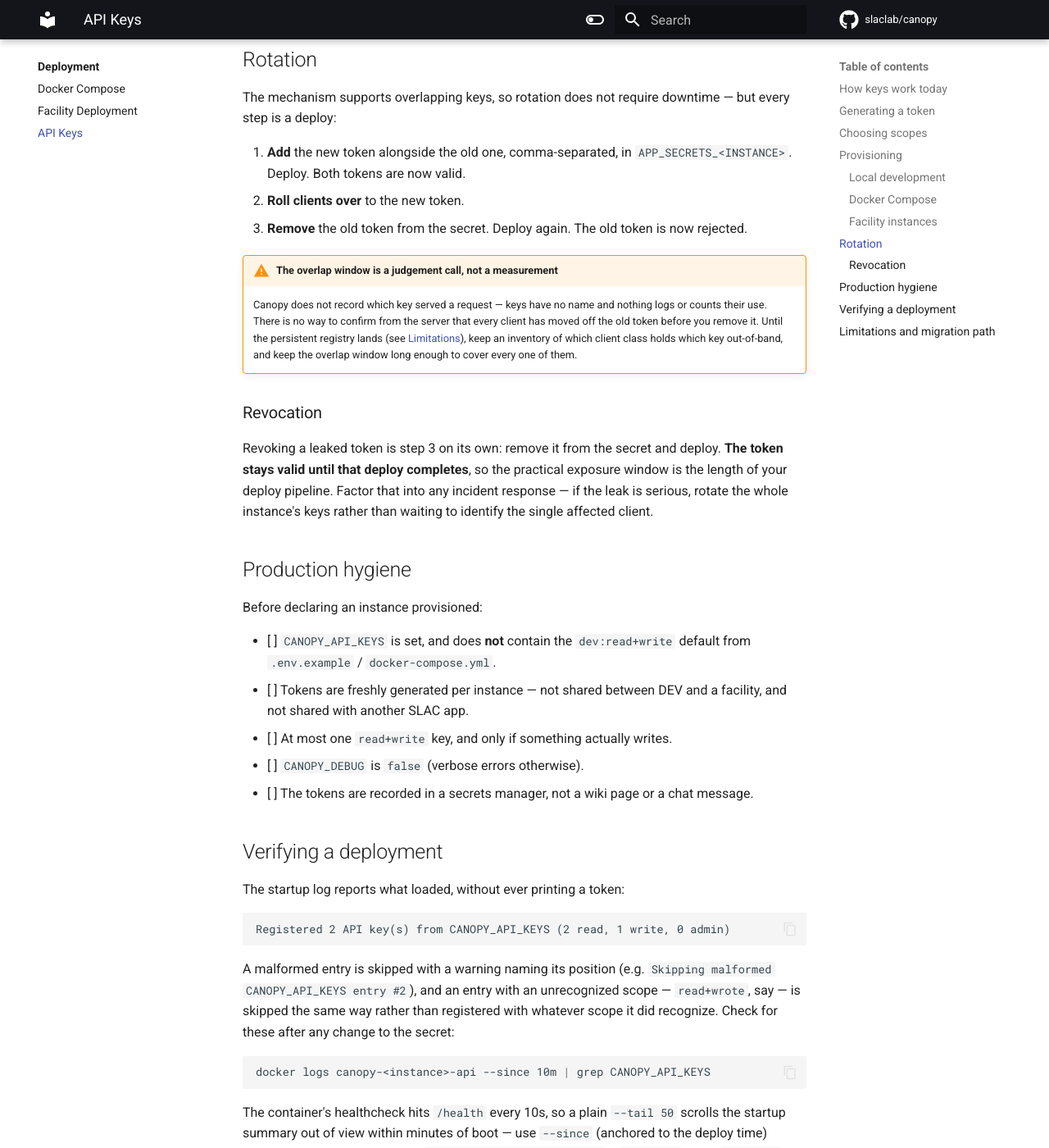
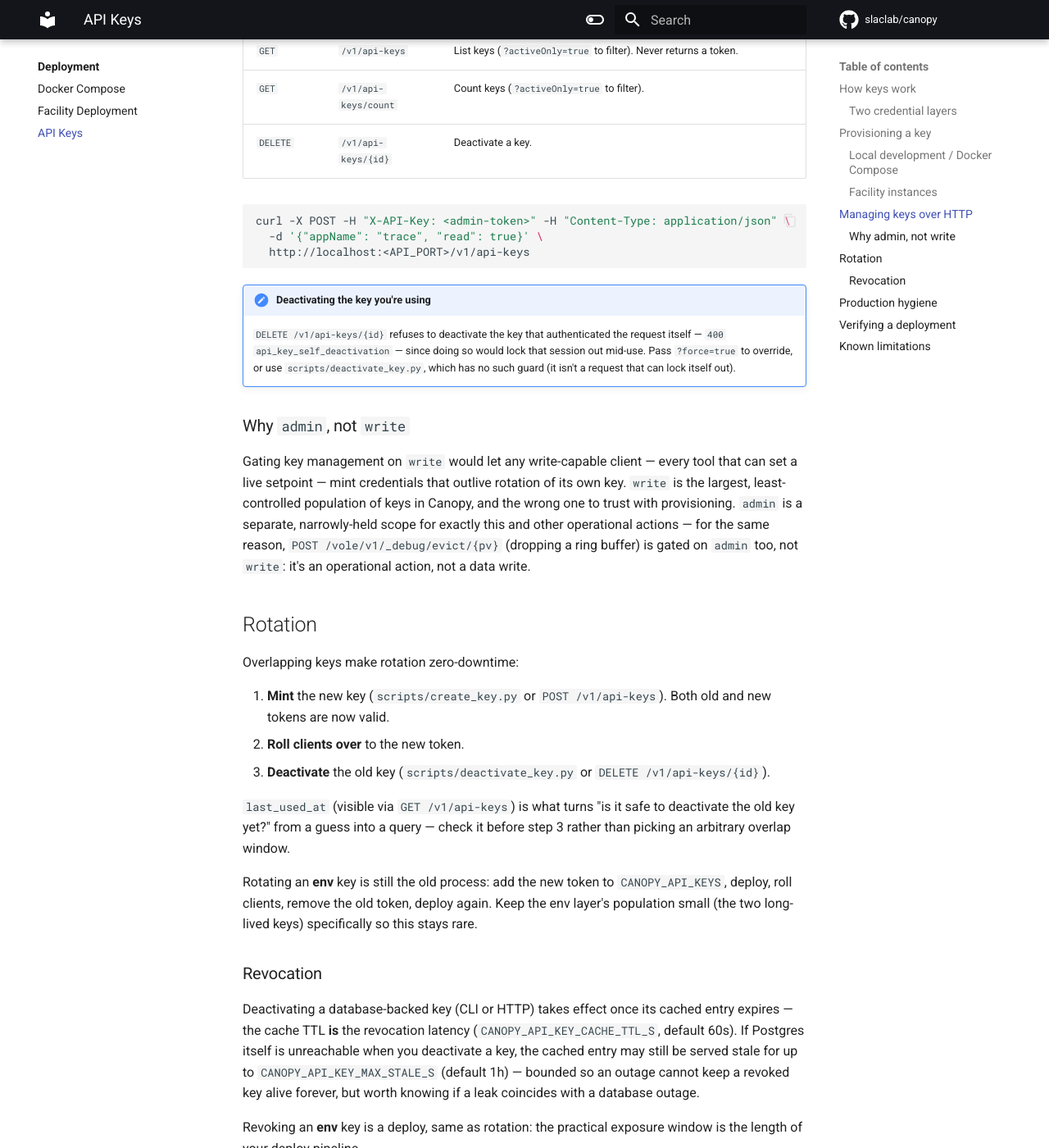
Before and after one commit to slaclab/canopy, an MkDocs documentation site: the page built from docs/deployment/api-keys.md, in a window 1280 px wide and 1400 px high, scrolled down 2630 px. Shown: the whole window at 82% size. Built offline with MkDocs 1.6.1 and Material for MkDocs 9.7.7, drawn with Linux system fonts in a browser that asks for light colours; comment, search, counter and statistics services are not loaded; some of the changed text lies outside the part shown.

Commit message:
Update tests & docs to account for admin access and api-keys routes

````diff
--- a/docs/deployment/api-keys.md
+++ b/docs/deployment/api-keys.md
@@ -1,164 +1,199 @@
 # API keys
 
 Every data endpoint in Canopy is gated by an API key. This page is the
-operator's runbook: how to generate keys, how to get them into a deployed
-instance, and how to rotate or revoke one.
+operator's runbook: how to mint, list, and revoke keys, and how the two
+credential layers behind the scenes fit together.
 
-## How keys work today
+## How keys work
 
-Keys are defined entirely by one environment variable:
+Every key carries three independent scopes:
+
+- **`read`** — GET requests and WebSocket connections.
+- **`write`** — endpoints that change something: setting a PV, saving a
+  snapshot, storing a config.
+- **`admin`** — key management (this page's own HTTP surface) and other
+  operational-not-data actions, such as dropping a Vole ring buffer.
+
+`admin` is **orthogonal**, not a level above `read`/`write` — an admin key that
+cannot itself read a PV is a better credential for a provisioning tool than one
+that can do everything. A `write` key cannot mint or revoke keys; only `admin`
+can.
+
+Clients send the token in the `X-API-Key` header. WebSocket endpoints also
+accept `?api_key=<token>` for browsers that cannot set headers on a WebSocket
+handshake — that parameter exists purely as a compatibility workaround and is
+not a convention to extend to other endpoints.
+
+### Two credential layers
+
+Keys resolve from two places, checked in order:
+
+1. **Env (`CANOPY_API_KEYS`)** — a small, long-lived, statically-stable set.
+   Parsed once at startup, so it keeps working even if Postgres is completely
+   unreachable, including on a cold start when there is nothing cached yet.
+   Checked first, so the highest-volume credential in the system — the read
+   key baked into every display — never makes a database round trip.
+2. **Database** — every other key: per-tool, per-user, and CI keys, and any
+   `write` key. Minted and revoked without a deploy, cached briefly for
+   latency, with revocation therefore not quite instant (see
+   [Revocation](#revocation)).
+
+A deployment's env layer typically holds exactly two keys — one `read` key for
+displays, one `admin` key for ops — and manages everything else in the
+database. The env key is not an emergency-only credential: because the display
+key ends up inlined into a public JS bundle at build time (via react-trace's
+`.env`), it was never going to be a fast-revocation secret regardless of where
+it lived, so it's simplest to keep it as a permanent, statically-stable floor
+rather than a special break-glass case.
+
+!!! warning "Unset means locked, not open"
+    If both layers are empty, no keys exist and every gated endpoint returns
+    `401`. Startup logs the loaded env count — see [Verifying](#verifying-a-deployment).
+
+!!! note "Running without a database"
+    An env key works with no Postgres at all. An **unknown** token, however,
+    falls through to the database registry, so with no database reachable it
+    returns `503` `key_store_unavailable` rather than `401` — the store
+    genuinely cannot say whether the token is valid.
+
+## Provisioning a key
+
+### Local development / Docker Compose
+
+`.env` / `docker/.env` carry `CANOPY_API_KEYS`; `docker-compose.yml` defaults it
+to `dev:read+write` when unset. Fine for a laptop, never for a shared host.
+Everything else — the working set of keys for local testing — is easiest to
+manage through the CLI once `CANOPY_DATABASE_URL` points somewhere real:
 
 ```bash
-CANOPY_API_KEYS="<token>:<scope>[+<scope>][,<token>:<scope>...]"
+# Mint. -r/-w/-a add scopes; at least one is required.
+uv run python scripts/create_key.py trace -r
+uv run python scripts/create_key.py operator-tools -r -w
+uv run python scripts/create_key.py ops-cli -a
+
+# List (add -a for active-only).
+uv run python scripts/list_keys.py
+
+# Revoke.
+uv run python scripts/deactivate_key.py <key-id>
 ```
 
-- Scopes are `read` and `write`. `read` covers everything that doesn't change
-  state — GET requests, WebSocket connections, and the POST-based conversion
-  and validation endpoints (converter, fox, beaver) that compute a result
-  without persisting anything. `write` covers the endpoints that change
-  something — setting a PV, saving a snapshot, storing a config.
-- Clients send the token in the `X-API-Key` header. WebSocket endpoints also
-  accept `?api_key=<token>` for clients that cannot set headers.
-- The variable is parsed **once, at process startup**, into an in-memory
-  registry. There is no API, no CLI, and no database table for keys.
-
-That last point drives everything below: **adding, rotating, or revoking a key
-is a configuration change plus a restart.** For a facility instance that means
-editing a GitHub secret and re-running the deploy workflow.
-
-!!! warning "Unset means locked, not open"
-    If `CANOPY_API_KEYS` is empty or unset and the database registry holds no
-    keys, no keys exist and every gated endpoint returns `401`. The failure mode
-    is closed, but it is quiet — see [Verifying](#verifying-a-deployment) for how
-    to confirm keys actually loaded.
-
-!!! note "Running without a database"
-    Env keys are resolved before the database is consulted, so a valid env key
-    works with no Postgres at all. An **unknown** token, however, falls through to
-    the database registry, so with no database reachable it returns `503`
-    `key_store_unavailable` rather than `401` — the store genuinely cannot say
-    whether the token is valid.
-
-## Generating a token
-
-Tokens are opaque strings; Canopy never parses them. Use a long random value:
-
-```bash
-python -c "import secrets; print(secrets.token_urlsafe(32))"
-```
-
-Do not hand-write tokens, reuse a token across instances, or reuse one across
-client classes.
-
-## Choosing scopes
-
-Issue one key per **client class**, with the minimum scope it needs:
-
-| Client class | Scope | Rationale |
-|--------------|-------|-----------|
-| Read-only displays, dashboards, plots | `read` | Never writes; a leak cannot move the machine |
-| Operator tools that set PVs or save snapshots | `read+write` | Needs both |
-| CI, smoke tests, monitoring probes | `read` | Should not be able to write |
-
-`write` on a facility instance means putting setpoints on a live accelerator.
-Treat a `read+write` token as machine-control credentials, and prefer minting a
-second `read` key over widening an existing one.
-
-## Provisioning
-
-### Local development
-
-Put the key in your `.env` (gitignored) or pass it inline:
-
-```bash
-CANOPY_API_KEYS="dev:read+write" uv run uvicorn canopy.main:app
-```
-
-### Docker Compose
-
-`docker/.env` carries `CANOPY_API_KEYS`; `docker-compose.yml` defaults it to
-`dev:read+write` when unset. Fine for a laptop, never for a shared host.
+`create_key.py` prints the plaintext token once — it is not recoverable, only
+its hash is stored. These scripts talk to the database directly, so they work
+with only `CANOPY_DATABASE_URL` set: no existing key is needed to bootstrap the
+first one, which is what makes them the right tool for a fresh instance.
 
 ### Facility instances
 
-Keys live in the per-instance `APP_SECRETS_<INSTANCE>` GitHub secret, which is
-the only source of the deployed app's environment (see
-[facility deployment](facilities.md#prerequisite-app_secrets_instance-github-secrets)).
-`CANOPY_API_KEYS` belongs in the `_shared` block, which applies to whichever
-facility block that instance uses. Each instance has its own secret, so every
-instance gets its own distinct tokens:
+The env layer's two long-lived keys still live in the per-instance
+`APP_SECRETS_<INSTANCE>` GitHub secret's `_shared` block (see
+[facility deployment](facilities.md#prerequisite-app_secrets_instance-github-secrets)):
 
 ```json
 {
   "_shared": {
-    "CANOPY_API_KEYS": "<read-write-token>:read+write,<read-only-token>:read"
+    "CANOPY_API_KEYS": "<display-read-token>:read,<ops-admin-token>:admin"
   }
 }
 ```
 
-Then: Actions --> `Deploy` --> pick the instance --> run. Keys take effect when
-the container restarts.
+Everything else for that instance — per-tool keys, CI keys — is minted with
+the CLI against the instance's database, not through the secret. Rotating an
+env key is still a deploy; rotating anything else is a CLI call.
 
-Two constraints inherited from the deploy pipeline:
+## Managing keys over HTTP
 
-- The value must be **single line** — each key of the secret becomes one
-  `KEY=value` line in the app's `.env`.
-- The deploy workflow log-masks every string value longer than 4 characters, so
-  a properly long token will not appear in the deploy logs.
+The same operations are available at `/v1/api-keys` on the parent app, gated on
+`admin` (never `write` — see [Scope design](#why-admin-not-write) below):
+
+| Method | Path | Purpose |
+|--------|------|---------|
+| `POST` | `/v1/api-keys` | Mint a key. Body: `appName`, and any of `read`/`write`/`admin`. Returns the plaintext `token` once. |
+| `GET` | `/v1/api-keys` | List keys (`?activeOnly=true` to filter). Never returns a token. |
+| `GET` | `/v1/api-keys/count` | Count keys (`?activeOnly=true` to filter). |
+| `DELETE` | `/v1/api-keys/{id}` | Deactivate a key. |
+
+```bash
+curl -X POST -H "X-API-Key: <admin-token>" -H "Content-Type: application/json" \
+  -d '{"appName": "trace", "read": true}' \
+  http://localhost:<API_PORT>/v1/api-keys
+```
+
+!!! note "Deactivating the key you're using"
+    `DELETE /v1/api-keys/{id}` refuses to deactivate the key that authenticated
+    the request itself — `400` `api_key_self_deactivation` — since doing so
+    would lock that session out mid-use. Pass `?force=true` to override, or use
+    `scripts/deactivate_key.py`, which has no such guard (it isn't a request
+    that can lock itself out).
+
+### Why `admin`, not `write`
+
+Gating key management on `write` would let any write-capable client — every
+tool that can set a live setpoint — mint credentials that outlive rotation of
+its own key. `write` is the largest, least-controlled population of keys in
+Canopy, and the wrong one to trust with provisioning. `admin` is a separate,
+narrowly-held scope for exactly this and other operational actions — for the
+same reason, `POST /vole/v1/_debug/evict/{pv}` (dropping a ring buffer) is
+gated on `admin` too, not `write`: it's an operational action, not a data
+write.
 
 ## Rotation
 
-The mechanism supports overlapping keys, so rotation does not require downtime —
-but every step is a deploy:
+Overlapping keys make rotation zero-downtime:
 
-1. **Add** the new token alongside the old one, comma-separated, in
-   `APP_SECRETS_<INSTANCE>`. Deploy. Both tokens are now valid.
+1. **Mint** the new key (`scripts/create_key.py` or `POST /v1/api-keys`). Both
+   old and new tokens are now valid.
 2. **Roll clients over** to the new token.
-3. **Remove** the old token from the secret. Deploy again. The old token is now
-   rejected.
+3. **Deactivate** the old key (`scripts/deactivate_key.py` or
+   `DELETE /v1/api-keys/{id}`).
 
-!!! warning "The overlap window is a judgement call, not a measurement"
-    Canopy does not record which key served a request — keys have no name and
-    nothing logs or counts their use. There is no way to confirm from the server
-    that every client has moved off the old token before you remove it. Until
-    the persistent registry lands (see [Limitations](#limitations-and-migration-path)),
-    keep an inventory of which client class holds which key out-of-band, and
-    keep the overlap window long enough to cover every one of them.
+`last_used_at` (visible via `GET /v1/api-keys`) is what turns "is it safe to
+deactivate the old key yet?" from a guess into a query — check it before step 3
+rather than picking an arbitrary overlap window.
+
+Rotating an **env** key is still the old process: add the new token to
+`CANOPY_API_KEYS`, deploy, roll clients, remove the old token, deploy again.
+Keep the env layer's population small (the two long-lived keys) specifically
+so this stays rare.
 
 ### Revocation
 
-Revoking a leaked token is step 3 on its own: remove it from the secret and
-deploy. **The token stays valid until that deploy completes**, so the practical
-exposure window is the length of your deploy pipeline. Factor that into any
-incident response — if the leak is serious, rotate the whole instance's keys
-rather than waiting to identify the single affected client.
+Deactivating a database-backed key (CLI or HTTP) takes effect once its cached
+entry expires — the cache TTL **is** the revocation latency (`CANOPY_API_KEY_CACHE_TTL_S`,
+default 60s). If Postgres itself is unreachable when you deactivate a key, the
+cached entry may still be served stale for up to `CANOPY_API_KEY_MAX_STALE_S`
+(default 1h) — bounded so an outage cannot keep a revoked key alive forever,
+but worth knowing if a leak coincides with a database outage.
+
+Revoking an **env** key is a deploy, same as rotation: the practical exposure
+window is the length of your deploy pipeline.
 
 ## Production hygiene
 
 Before declaring an instance provisioned:
 
-- [ ] `CANOPY_API_KEYS` is set, and does **not** contain the `dev:read+write`
-      default from `.env.example` / `docker-compose.yml`.
+- [ ] `CANOPY_API_KEYS` does **not** contain the `dev:read+write` default.
 - [ ] Tokens are freshly generated per instance — not shared between DEV and a
       facility, and not shared with another SLAC app.
-- [ ] At most one `read+write` key, and only if something actually writes.
+- [ ] Only one `admin` key exists in the env layer (for ops), and it is not
+      also used as a `read`/`write` credential anywhere else.
 - [ ] `CANOPY_DEBUG` is `false` (verbose errors otherwise).
-- [ ] The tokens are recorded in a secrets manager, not a wiki page or a chat
-      message.
+- [ ] The env tokens are recorded in a secrets manager; database-backed tokens
+      are recorded wherever the owning team tracks its own credentials.
 
 ## Verifying a deployment
 
-The startup log reports what loaded, without ever printing a token:
+The startup log reports what the env layer loaded, without ever printing a
+token:
 
 ```
-Registered 2 API key(s) from CANOPY_API_KEYS (2 read, 1 write, 0 admin)
+Registered 2 API key(s) from CANOPY_API_KEYS (1 read, 0 write, 1 admin)
 ```
 
-A malformed entry is skipped with a warning naming its position (e.g.
-`Skipping malformed CANOPY_API_KEYS entry #2`), and an entry with an
-unrecognized scope — `read+wrote`, say — is skipped the same way rather than
-registered with whatever scope it did recognize. Check for these after any
-change to the secret:
+An empty env layer is not itself a problem — it just means every key comes
+from the database — and logs an `INFO` line saying so rather than a warning. A
+malformed entry, an empty token, or an unrecognized scope (`read+wrote`, say)
+each warn and name their position, never their content:
 
 ```bash
 docker logs canopy-<instance>-api --since 10m | grep CANOPY_API_KEYS
@@ -179,32 +214,20 @@ curl http://localhost:<API_PORT>/health
 # Read-gated — 200 means the key is valid and has read scope:
 curl -H "X-API-Key: <token>" http://localhost:<API_PORT>/hare/v1/health/summary
 
-# Expect 401 with {"code": "invalid_api_key", ...}:
+# Expect 401 {"code": "invalid_api_key", ...}:
 curl -H "X-API-Key: not-a-real-token" http://localhost:<API_PORT>/hare/v1/health/summary
+
+# Admin-gated key management — 200 with the admin token, 403 with anything else:
+curl -H "X-API-Key: <admin-token>" http://localhost:<API_PORT>/v1/api-keys
 ```
 
-A key with the wrong scope returns `403` with code `insufficient_read_access`
-or `insufficient_write_access`, which distinguishes "unknown token" from
-"known token, not allowed here".
+A key with the wrong scope returns `403` with code `insufficient_read_access`,
+`insufficient_write_access`, or `insufficient_admin_access` — distinguishing
+"unknown token" (`401`) from "known token, not allowed here" (`403`).
 
-## Limitations and migration path
+## Known limitations
 
-The current registry (`canopy.core.security.EnvKeyRegistry`) is an explicit
-stop-gap. Its known limits:
-
-- Keys can only be added, changed, or revoked by editing configuration and
-  restarting the process.
-- Tokens are stored in plaintext in the deploy secret and in the container's
-  `.env`.
-- Keys have no name, no creation date, and no usage record, so rotation cannot
-  be verified and requests cannot be attributed to a client.
-
-A persistent, Postgres-backed registry is planned to address all three: keys
-minted through a CLI or an authenticated endpoint, stored as a hash with the
-plaintext shown once, carrying an app name and a last-used timestamp.
-
-It lands behind the same `canopy.core.security.KeyRegistry` protocol that the
-current implementation satisfies, so **nothing changes for clients** — the
-`X-API-Key` header, the two scopes, and the error codes above all stay as they
-are. What changes is the operator workflow: provisioning and revocation stop
-requiring a deploy.
+- Keys have no expiration (`expires_at`) — nothing enforces one today.
+- A key is not scoped to a specific module: a key with `read` works against
+  Mole, Hare, Vole, Fox, and every other sub-app alike. Per-module scoping
+  (e.g. a Squirrel-only key) is a planned, purely additive follow-up.
````
Also changed, not shown: 6 other files.
